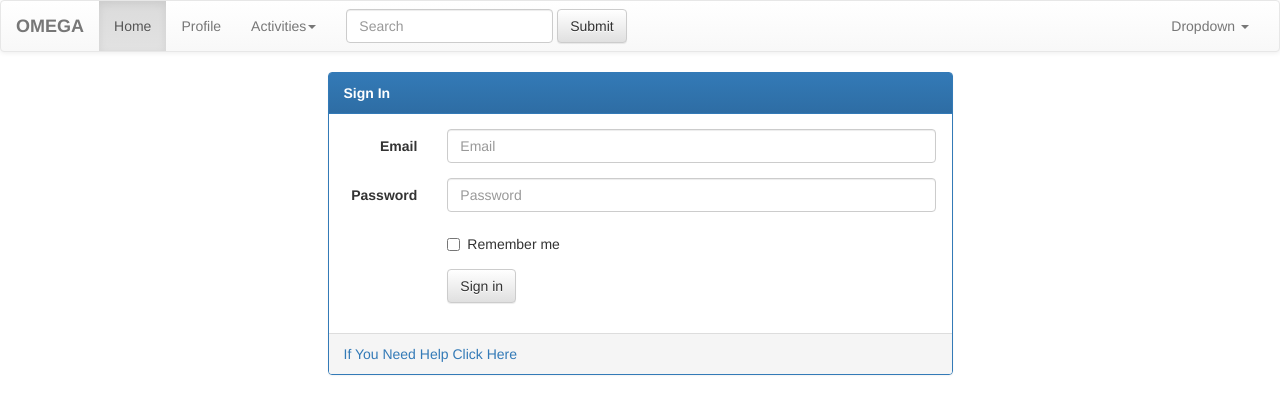
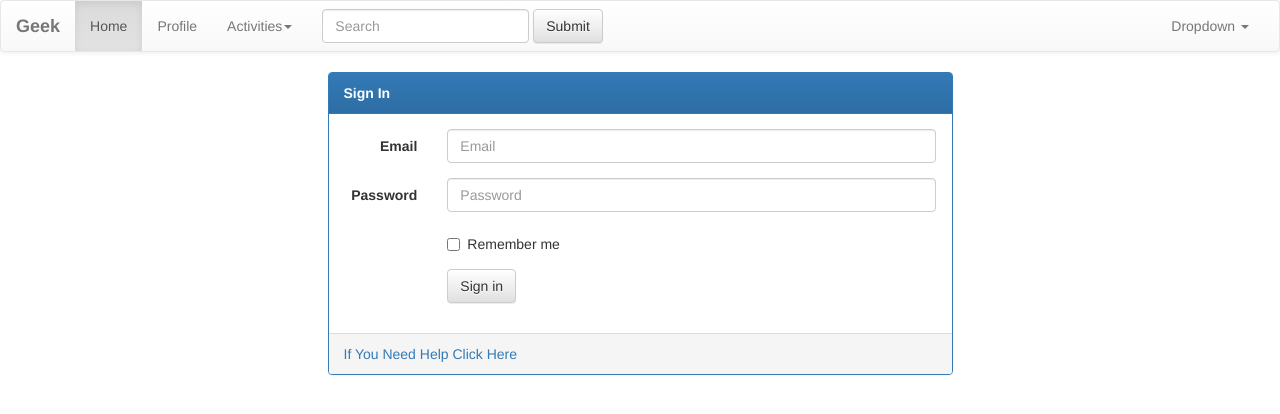
Before and after one commit to AmalBaiju/workshop, a Django app: page / in a window 1280 px wide. Shown: the top 414 px of the page. Run offline with Django 3.2, Linux system fonts and the light colour scheme; some libraries are stand-ins or nearby versions.

Commit message:
fifth commit

```diff
--- a/registration/templates/index.html
+++ b/registration/templates/index.html
@@ -44,7 +44,7 @@
 
             </button>
 
-            <a class="navbar-brand" href="#"><b>OMEGA</b></a>
+            <a class="navbar-brand" href="#"><b>Geek</b></a>
 
         </div>
 
```
